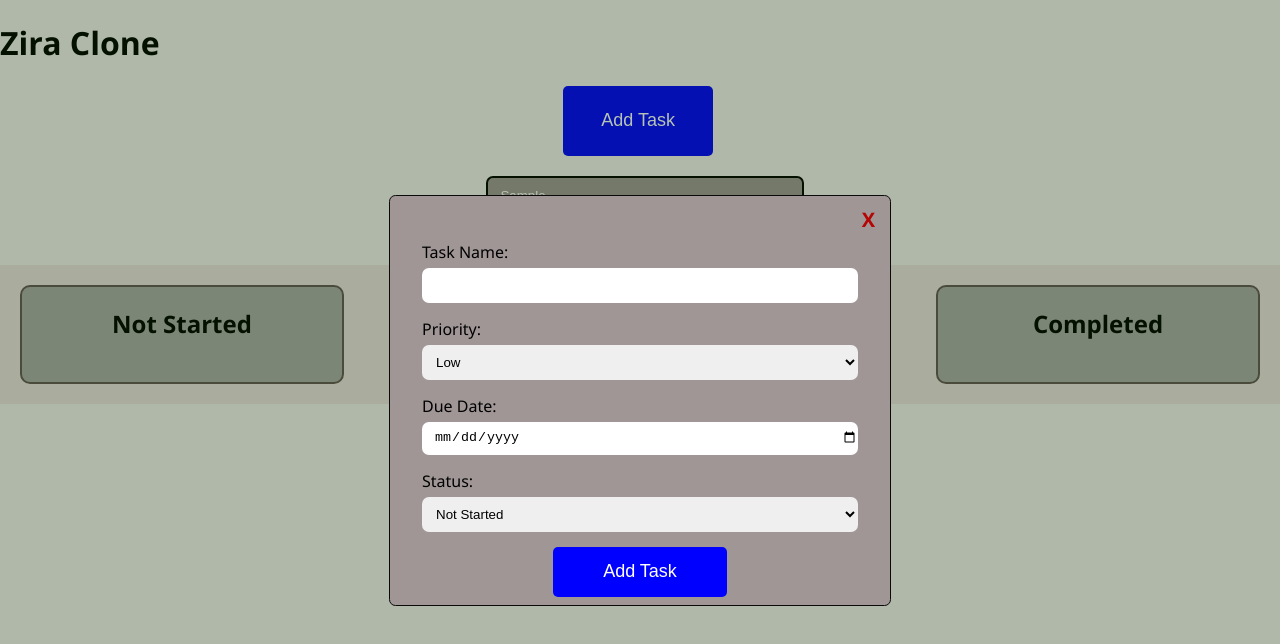
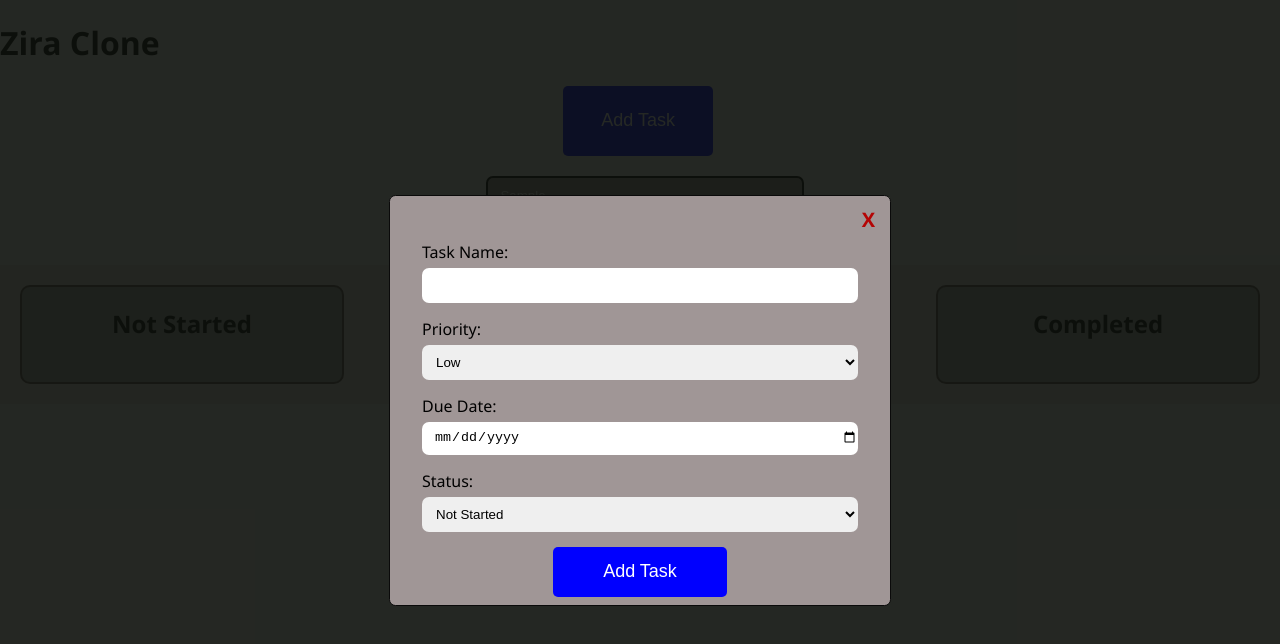
Before and after one commit to InzamamulHasan/Jira_Clone, a plain HTML site: page index.html in a window 1280 px wide. Both pictures are taken after typing "Sample" into the empty fields and a click on the button "Add Task". Drawn offline with nearby package versions, Linux system fonts and the light colour scheme.

Commit message:
Update style.css

```diff
--- a/style.css
+++ b/style.css
@@ -10,7 +10,7 @@ body{
     top:0;
     left: 0;
     z-index: 1000;
-    background-color: rgba(15, 54, 3, 0.3);
+    background-color:rgba(14, 17, 13, 0.9);
     display: none;
     justify-content: center;
     align-items: center;
```
